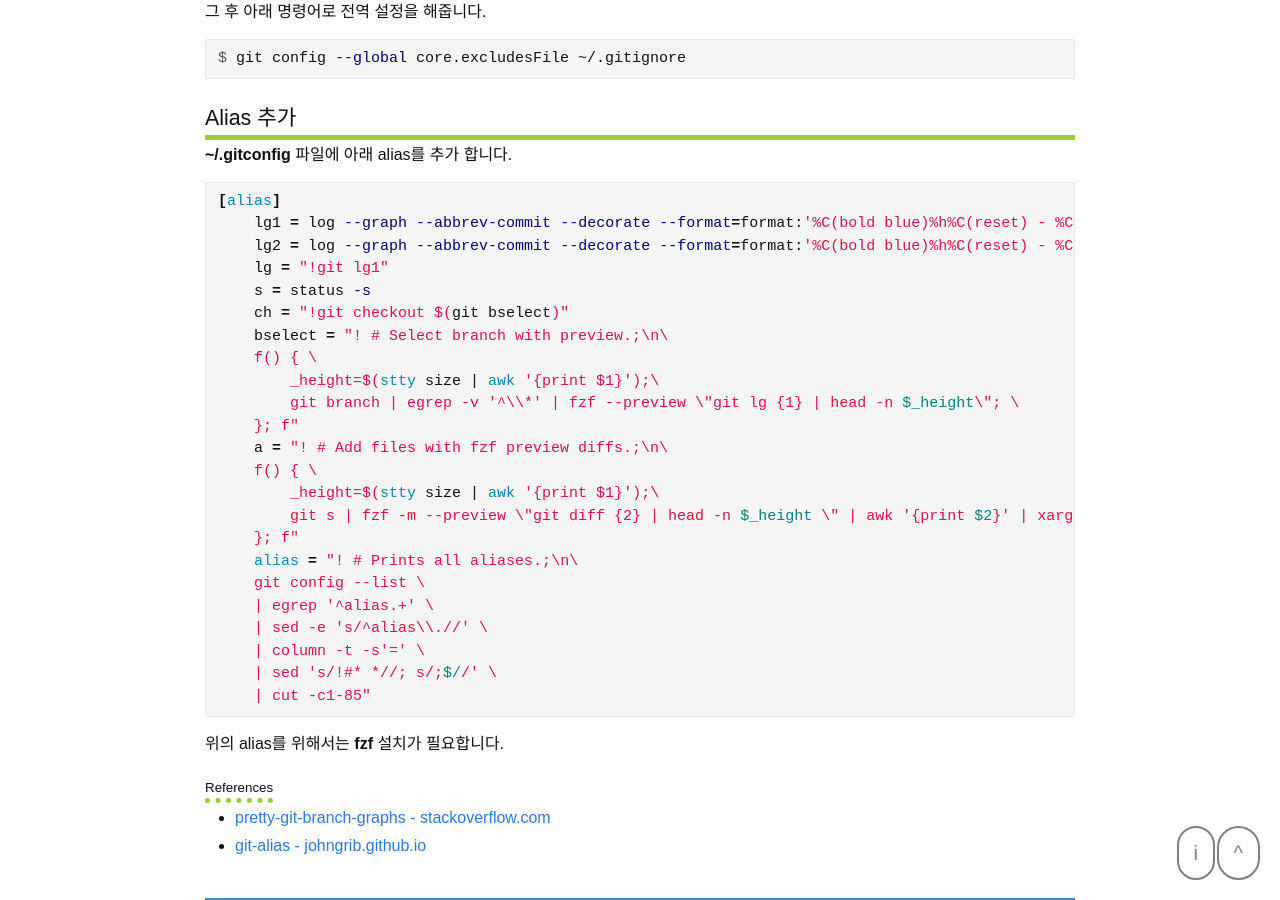
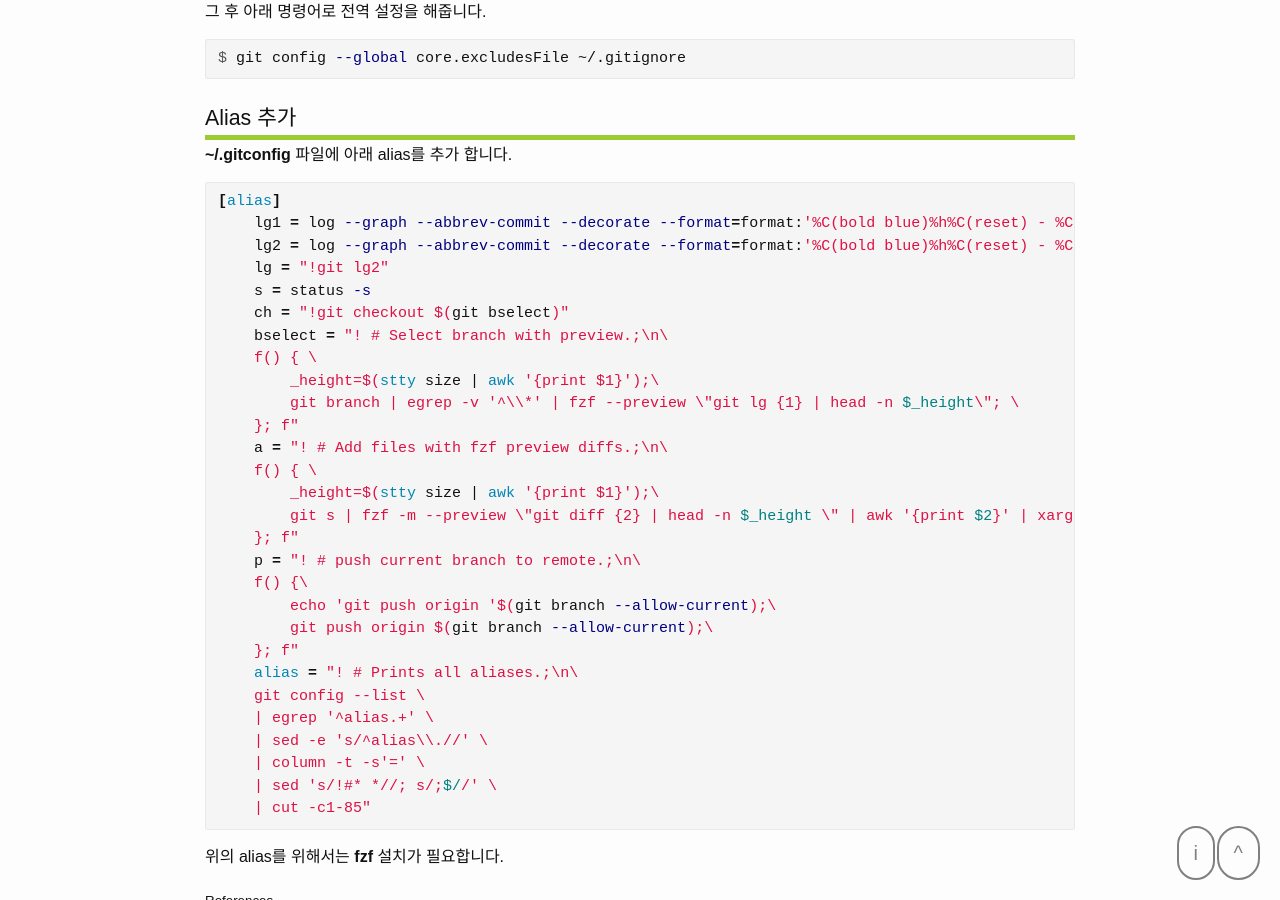
Before and after one commit to dveamer/dveamer.github.io, a Jekyll site: the page built from _posts/Preferences/2021-12-05-Git.md, in a window 1280 px wide and 900 px high, scrolled down 1652 px. Built offline with Jekyll 4.4.1, drawn with Linux system fonts in a browser that asks for light colours.

Commit message:
homepage

```diff
--- a/_posts/Preferences/2021-12-05-Git.md
+++ b/_posts/Preferences/2021-12-05-Git.md
@@ -69,7 +69,7 @@ $ git config --global core.excludesFile ~/.gitignore
 [alias]
     lg1 = log --graph --abbrev-commit --decorate --format=format:'%C(bold blue)%h%C(reset) - %C(bold green)(%ar)%C(reset) %C(white)%s%C(reset) %C(dim white)- %an%C(reset)%C(bold yellow)%d%C(reset)' --all
     lg2 = log --graph --abbrev-commit --decorate --format=format:'%C(bold blue)%h%C(reset) - %C(bold cyan)%aD%C(reset) %C(bold green)(%ar)%C(reset)%C(bold yellow)%d%C(reset)%n''          %C(white)%s%C(reset) %C(dim white)- %an%C(reset)' --all
-    lg = "!git lg1"
+    lg = "!git lg2"
     s = status -s
     ch = "!git checkout $(git bselect)"
     bselect = "! # Select branch with preview.;\n\
@@ -81,6 +81,11 @@ $ git config --global core.excludesFile ~/.gitignore
     f() { \
         _height=$(stty size | awk '{print $1}');\
         git s | fzf -m --preview \"git diff {2} | head -n $_height \" | awk '{print $2}' | xargs git add; \
+    }; f"
+    p = "! # push current branch to remote.;\n\
+    f() {\
+        echo 'git push origin '$(git branch --allow-current);\
+        git push origin $(git branch --allow-current);\
     }; f"
     alias = "! # Prints all aliases.;\n\
     git config --list \
```
